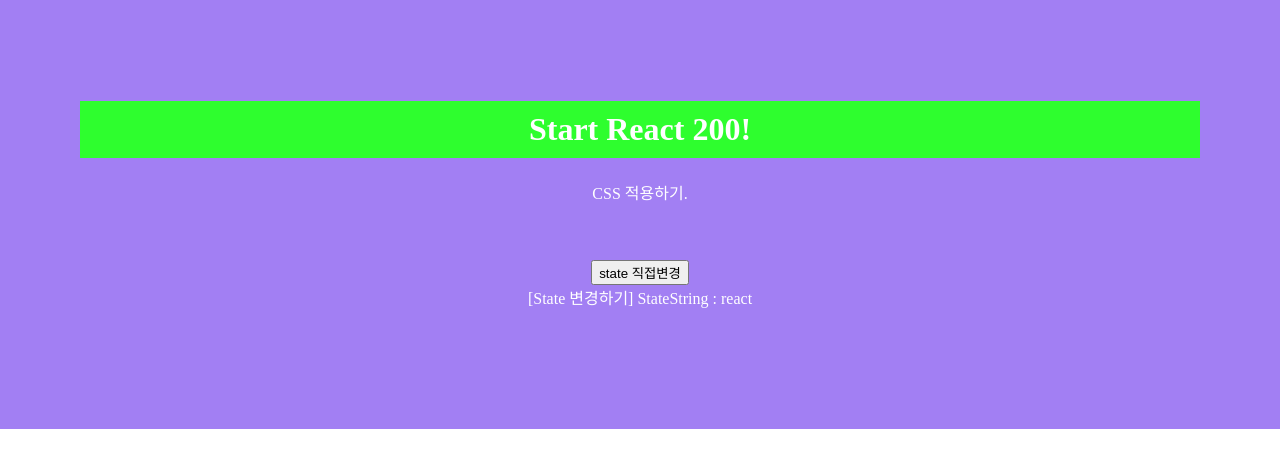
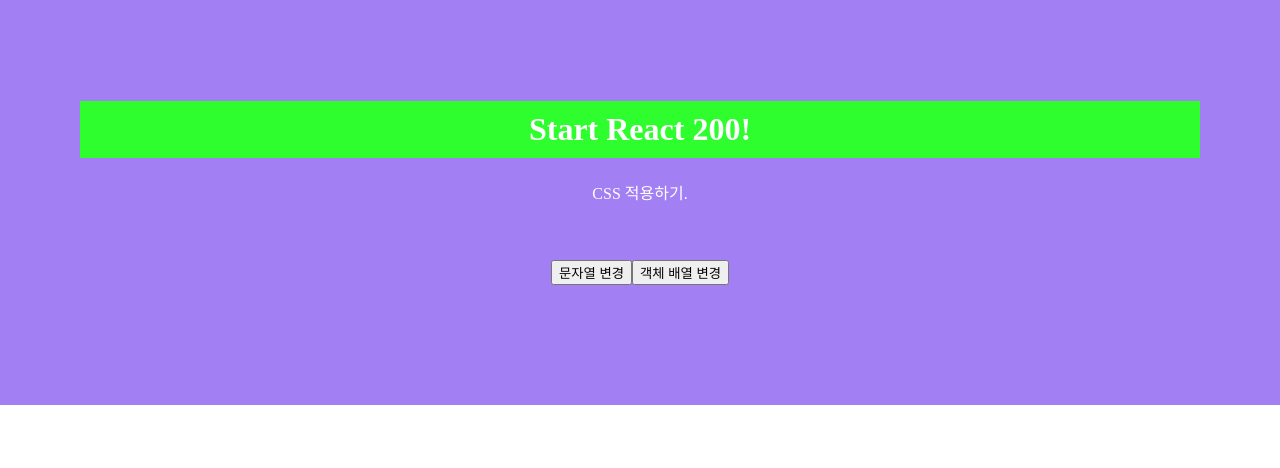
Before and after one commit to HeonPage/react_tutorial, a React (Create React App) app: page / in a window 1280 px wide. Shown: the top 468 px of the page. Built offline with nearby package versions, Linux system fonts and the light colour scheme.

Commit message:
Component Class

```diff
--- a/src/App.js
+++ b/src/App.js
@@ -1,13 +1,13 @@
 import React from 'react'
 import './App.css'
-import State from './R026_ForceUpdate'
+import Component from './R027_ComponentClass'
 
 function App() {
   return (
     <div>
       <h1>Start React 200!</h1>
       <p>CSS 적용하기.</p>
-      <State />
+      <Component />
     </div>
   )
 }
--- /dev/null
+++ b/src/R027_ComponentClass.js
@@ -0,0 +1,31 @@
+import React, { Component } from 'react';
+
+class R027_ComponentClass extends Component {
+    constructor(props) {
+        super(props);
+        this.state = {
+            StateString: 'react',
+            StateArrayObj: ['react', { react: '200' }]
+        }
+    }
+
+    buttonClick = (type) => {
+        if (type === 'String') {
+            this.setState({ StateString: 'react' })
+        } else {
+            this.setState({ StateArrayObj: ['react', { react: '200' }] })
+        }
+    }
+    state = {}
+    render() {
+        console.log('실행')
+        return (
+            <div>
+                <button onClick={e => this.buttonClick('String')}>문자열 변경</button>
+                <button onClick={e => this.buttonClick('ArrayObject')}>객체 배열 변경</button>
+            </div>
+        );
+    }
+}
+
+export default R027_ComponentClass;
```
